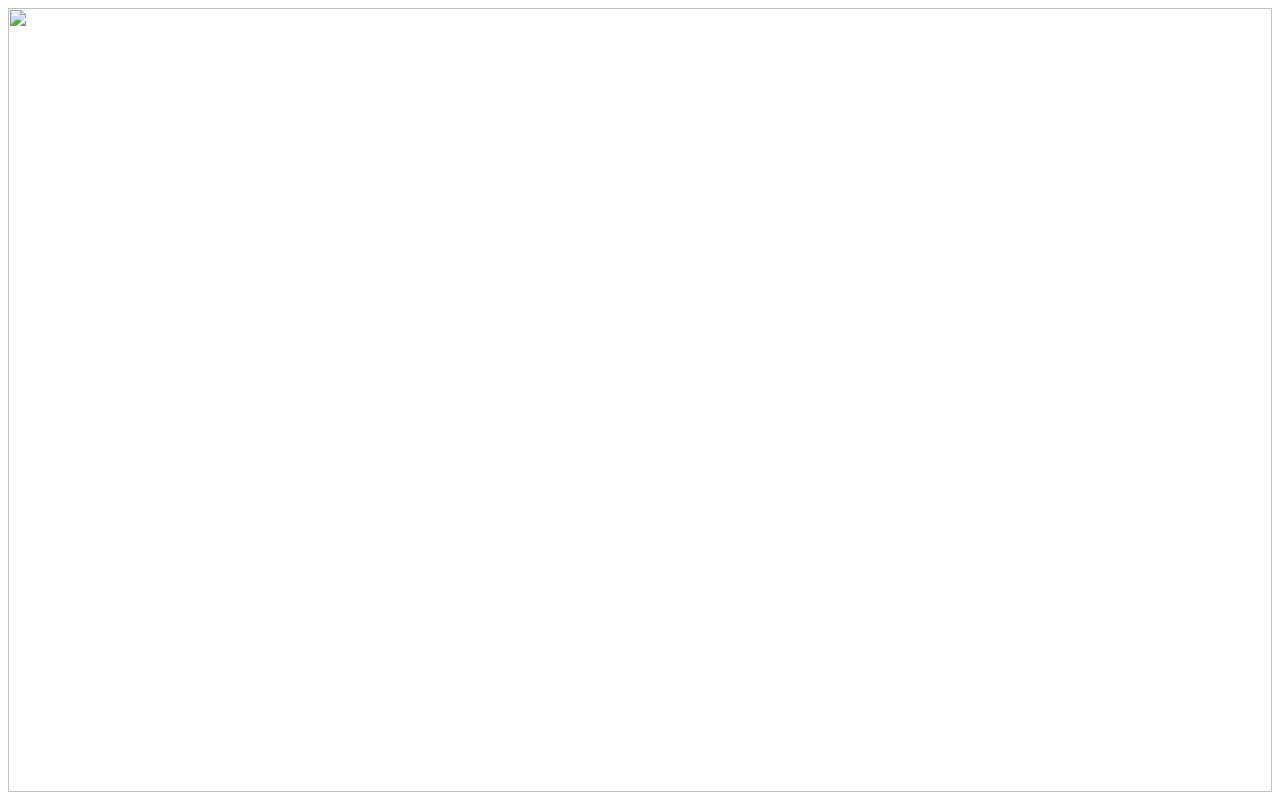
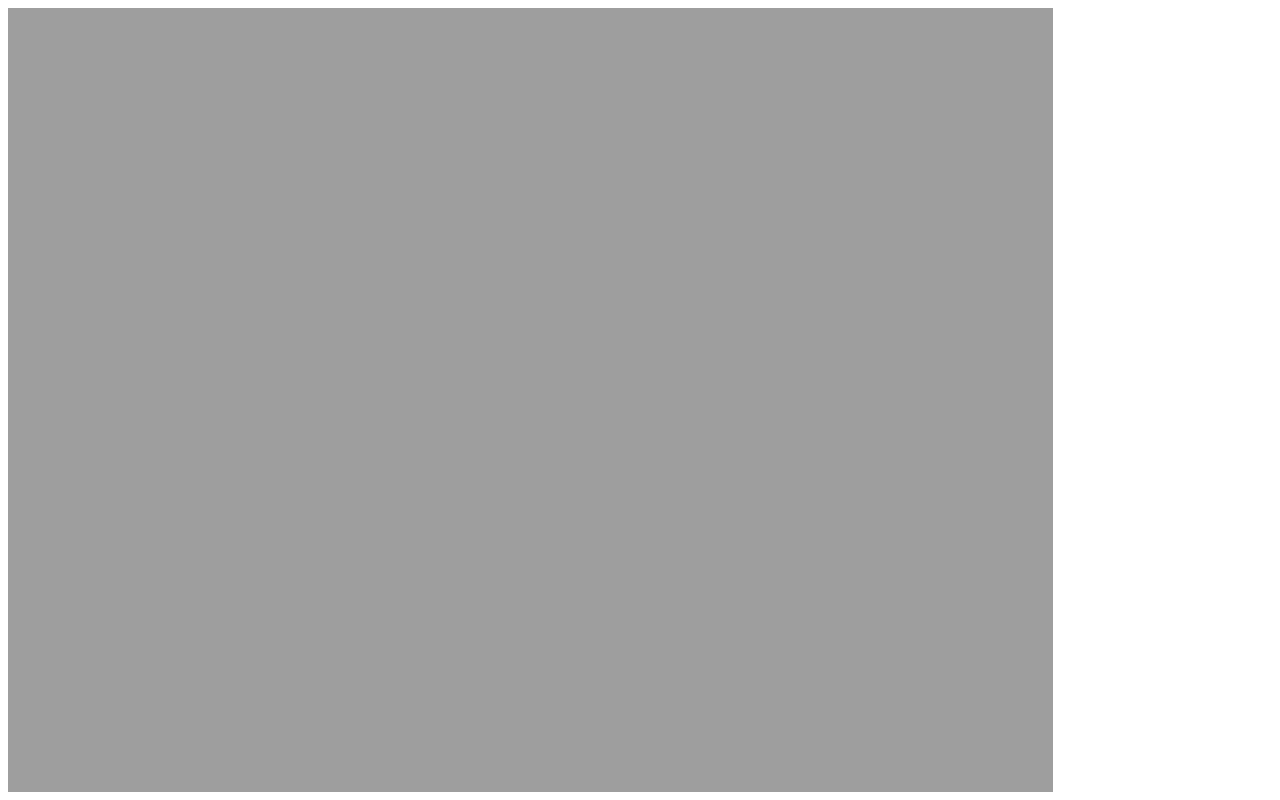
Before and after one commit to rish1603/space_journey, a plain HTML site: page splash.html in a window 1280 px wide. Drawn offline with Linux system fonts and the light colour scheme; the site is published under a folder, as on GitHub Pages, so addresses that start at the root find nothing.

Commit message:
relative url

```diff
--- a/splash.html
+++ b/splash.html
@@ -8,7 +8,7 @@ img {
 }
 </style>
 <div>
-  <a href="/?theme=shit"><img src="/assets/splash.png" /></a>
+  <a href="/?theme=shit"><img src="assets/splash.png" /></a>
 </div>
   </body>
 </html>
```
